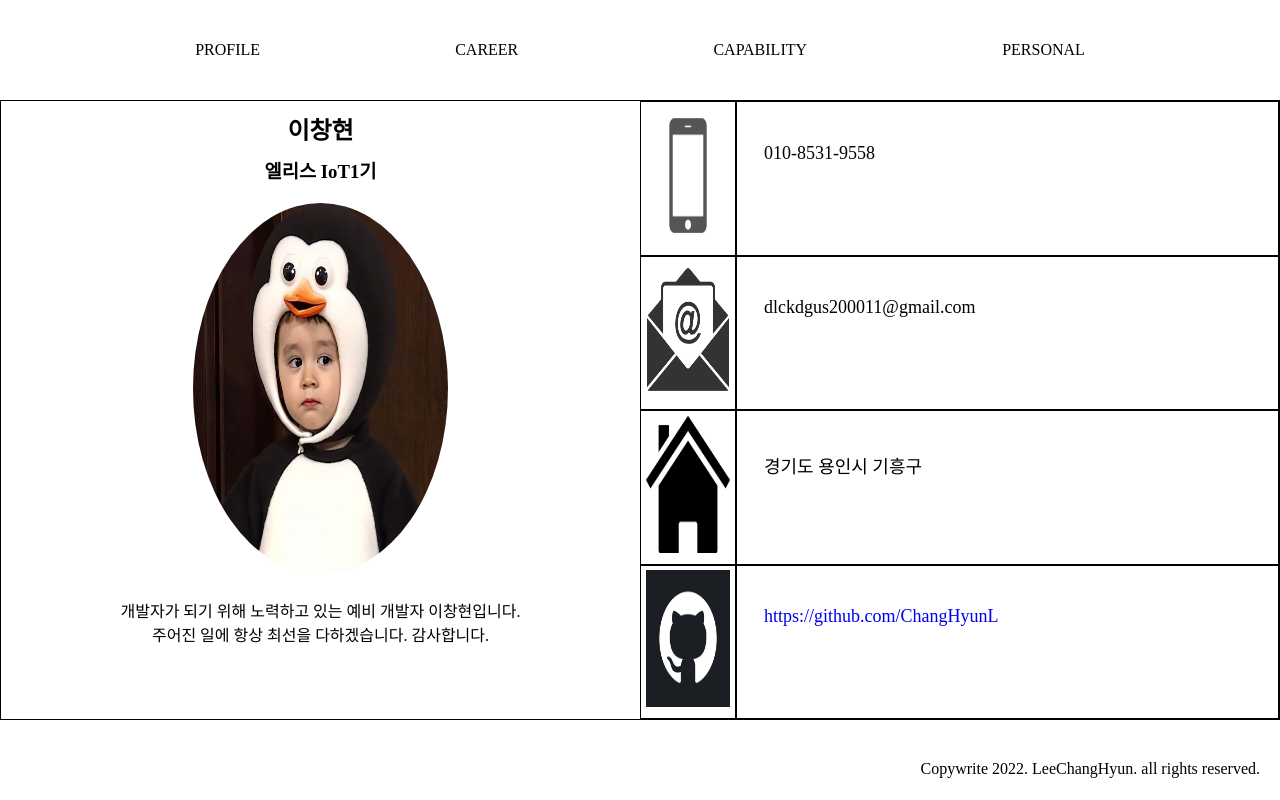
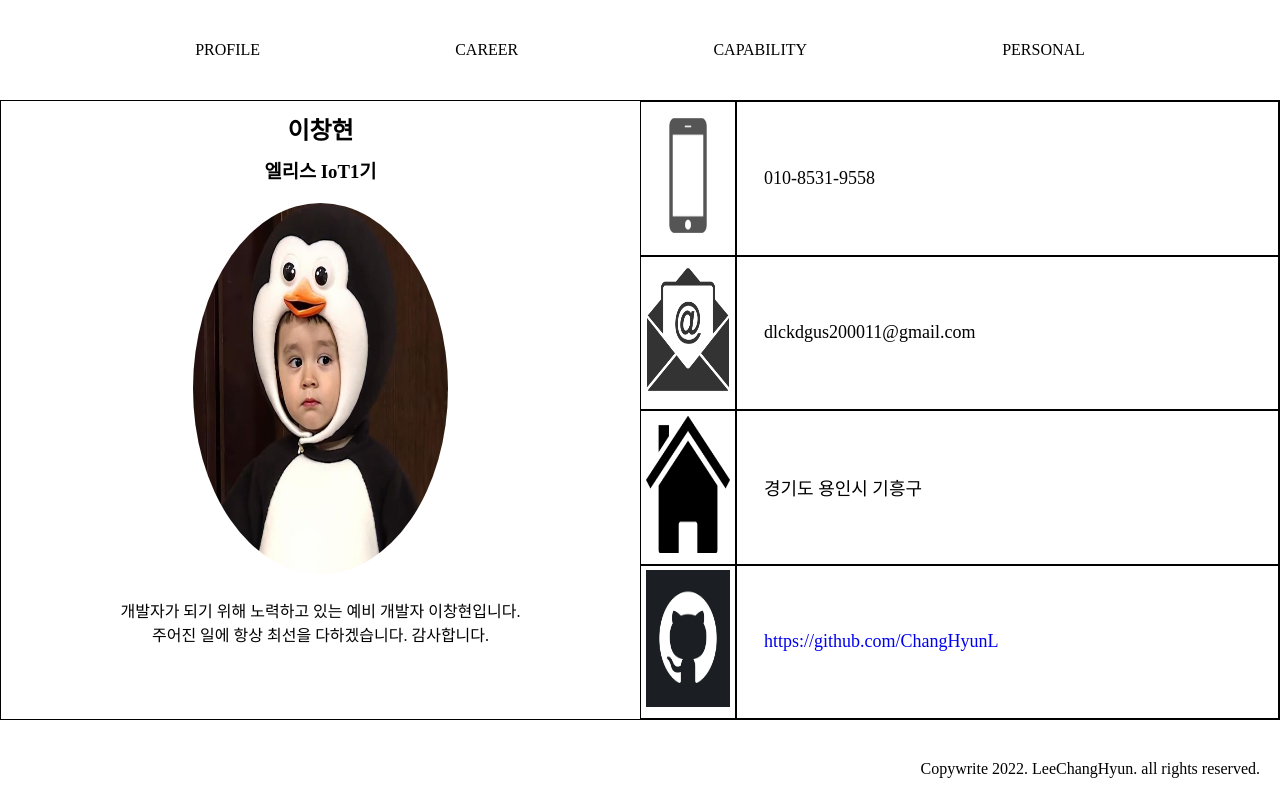
Before and after one commit to ChangHyunL/web-project, a plain HTML site: page profile.html in a window 1280 px wide. Shown: the top 800 px of the page. Drawn offline with nearby package versions, Linux system fonts and the light colour scheme.

Commit message:
0104 commit

```diff
--- a/profile.css
+++ b/profile.css
@@ -118,9 +118,10 @@ h3 {
 .main > .profile > .info__box > .my__info > div {
   width: 100%;
   height: 25%;
+  display: flex;
+  align-items: center;
   font-size: 18px;
   padding-left: 5%;
-  padding-top: 7.5%;
   border: 1px solid #000;
 }
 
```
